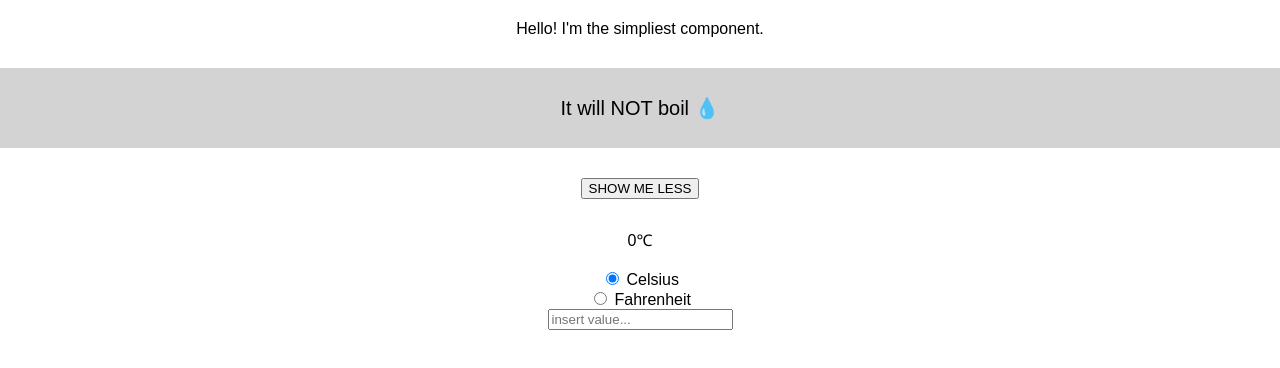
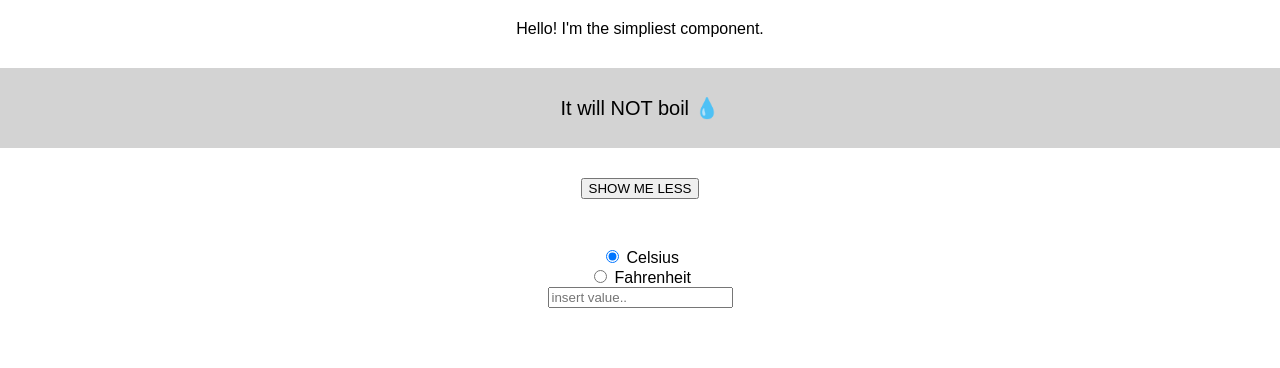
Before and after one commit to staho/internet-engineering-presentation, a React (Create React App) app in the folder mstepniewski/ie-component-lecture/: page / in a window 1280 px wide. Both pictures are taken after a click on the button "SHOW ME MORE". Shown: the top 368 px of the page. Built offline with nearby package versions, Linux system fonts and the light colour scheme.

Commit message:
Fixed component list

```diff
--- a/mstepniewski/ie-component-lecture/src/App.js
+++ b/mstepniewski/ie-component-lecture/src/App.js
@@ -7,26 +7,32 @@ import './App.css';
 class App extends Component {
    state = {
       unleashed: false,
-      childrenList: [],
       buttonText: 'SHOW ME MORE',
       message: '',
       scale: 'C',
-      temperature: 0,
+      temperature: null,
    }
+
 
    unleash = () => {
       this.setState({
          unleashed: !this.state.unleashed,
-         buttonText: this.state.unleashed ? 'SHOW ME MORE' : 'SHOW ME LESS'
+         buttonText: this.state.unleashed ? 'SHOW ME MORE' : 'SHOW ME LESS',
       })
    }
+
 
    componentWillMount = () => {
       console.log('▶️ App component will mount!')
    }
 
-   componentDidMount() {
+
+   createList = () => {
       const list = [
+         <div>
+            {this.state.temperature && (this.state.temperature + (this.state.scale === 'C' ? '℃' : '℉'))}
+         </div>,
+         <br />,
          <div>
             <input
                type="radio"
@@ -44,11 +50,20 @@ class App extends Component {
                defaultChecked={'F' === this.state.scale}
                onChange={this.onRadioChanged} /> Fahrenheit
          </div>,
-         <input placeholder='insert value...' onChange={this.onInputChange} />
+         <input
+            placeholder={this.state.temperature ? this.state.temperature : 'insert value..'}
+            onChange={this.onInputChange}
+         />
       ]
 
-      this.setState({ childrenList: list })
+      return list
    }
+
+
+   componentDidMount() {
+      console.log('▶️ App component did mount!')
+   }
+
 
    onInputChange = event => {
       const input = event.target
@@ -56,6 +71,7 @@ class App extends Component {
          // console.log(this.state.temperature)
       })
    }
+
 
    onRadioChanged = event => {
       const radio = event.target
@@ -66,6 +82,8 @@ class App extends Component {
 
 
    render() {
+      const childrenList = this.createList()
+
       return (
          <div className="App">
             <Greeting />
@@ -84,7 +102,7 @@ class App extends Component {
 
             {this.state.unleashed &&
                <List
-                  children={this.state.childrenList}
+                  children={childrenList}
                   temperature={this.state.temperature}
                   scale={this.state.scale}
                />
--- a/mstepniewski/ie-component-lecture/src/components/List.js
+++ b/mstepniewski/ie-component-lecture/src/components/List.js
@@ -3,15 +3,13 @@ import React, { Component, Fragment } from 'react'
 class List extends Component {
    constructor(props) {
       super(props)
-      this.state = {
-
-      }
+      this.state = {}
    }
 
    render() {
       return (
          <div style={{ marginTop: '30px' }}>
-            <div>{this.props.temperature + (this.props.scale === 'C' ? '℃' : '℉')}</div><br />
+
             {this.props.children.map((child, index) => {
                return <div key={index}>
                   {child}
```
